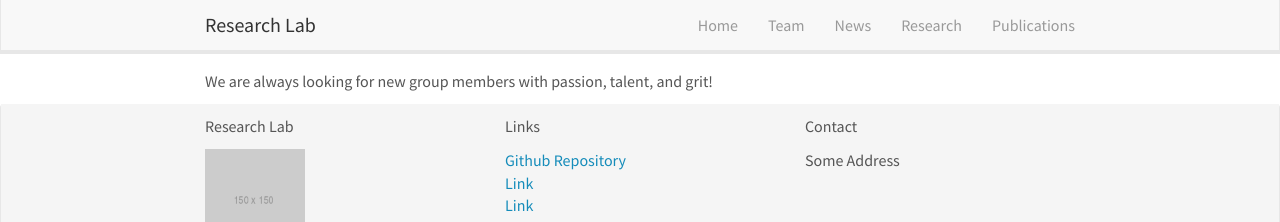
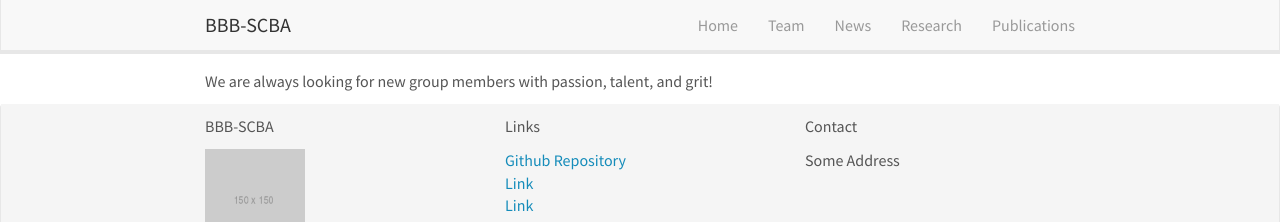
Before and after one commit to bbb-scba/bbb-scba.github.io, a Jekyll site: the page built from _pages/openings.md, in a window 1280 px wide. Shown: the top 222 px of the page. Built offline with Jekyll 4.4.1, drawn with Linux system fonts in a browser that asks for light colours; nearby versions of some CDN libraries.

Commit message:
Update _config.yml

```diff
--- a/_config.yml
+++ b/_config.yml
@@ -6,7 +6,7 @@
 # 'jekyll serve'. If you change this file, please restart the server process.
 
 # Site settings
-title: Research Lab
+title: BBB-SCBA
 email: your-email@domain.com
 description: > # this means to ignore newlines until "baseurl:"
   Write an awesome description for your new site here. You can edit this
```
